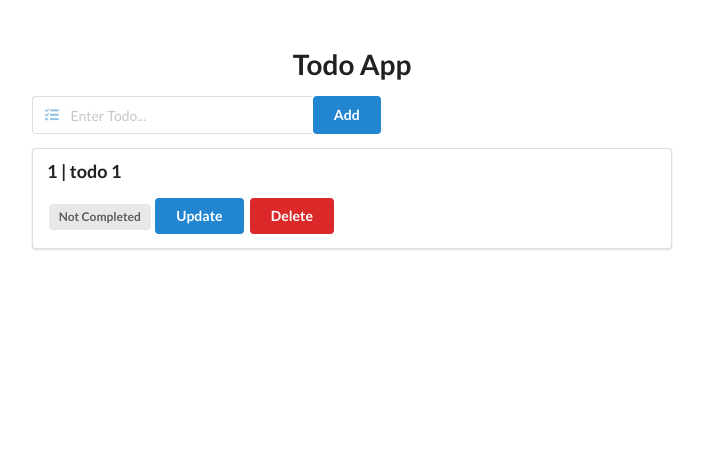
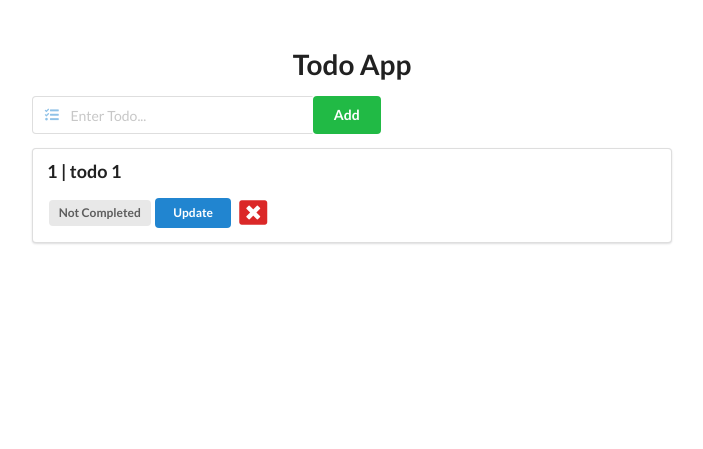
Before and after one commit to SeanBond13/flask-todo, a Flask app: page / in a window 1280 px wide. Shown: the top 449 px of the page, without its empty margins (288-991 px from the left). Run offline with Flask 2, Linux system fonts and the light colour scheme; data comes from the database, SQL or seed files in the repository.

Commit message:
changed button styling

```diff
--- a/templates/base.html
+++ b/templates/base.html
@@ -17,7 +17,7 @@
         <div class="ui right labeled left icon input">
             <i class="blue tasks icon"></i>
             <input type="text" name="title" placeholder="Enter Todo...">
-            <button class="ui blue button">Add</button>
+            <button class="ui green button">Add</button>
           </div>
     </form>
 
@@ -31,8 +31,8 @@
             <span class="ui green label">Completed</span>
         {% endif %}
 
-        <a class="ui blue button" href="/update/{{ todo.id }}">Update</a>
-        <a class="ui red button" href="/delete/{{ todo.id }}">Delete</a>
+        <a class="tiny ui blue button" href="/update/{{ todo.id }}">Update</a>
+        <a href="/delete/{{ todo.id }}"><i class="big red window close icon"></i></a>
     </div>
     {% endfor %}
     </div>
```
